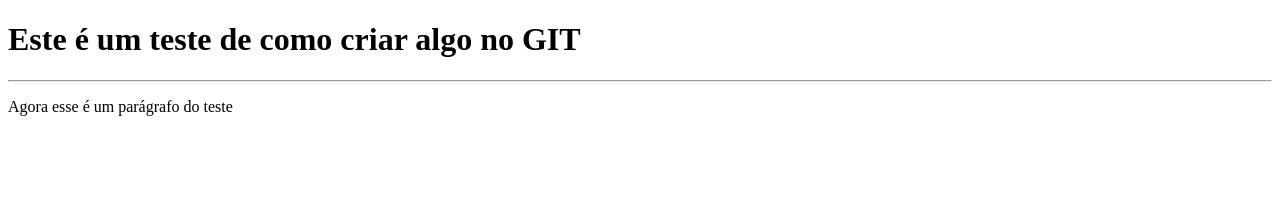
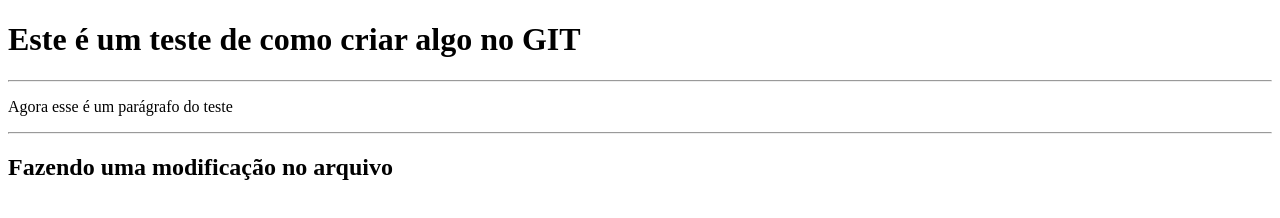
Before and after one commit to elielaguiar/teste, a plain HTML site: page index.html in a window 1280 px wide. Drawn offline with Linux system fonts and the light colour scheme.

Commit message:
Fazendo algumas modificações no html

```diff
--- a/index.html
+++ b/index.html
@@ -4,11 +4,13 @@
     <meta charset="UTF-8">
     <meta http-equiv="X-UA-Compatible" content="IE=edge">
     <meta name="viewport" content="width=device-width, initial-scale=1.0">
-    <title>Teste Eliel</title>
+    <title>Apenas um teste</title>
 </head>
 <body>
     <h1>Este é um teste de como criar algo no GIT</h1>
     <hr>
     <p>Agora esse é um parágrafo do teste</p>
+    <hr>
+    <h2>Fazendo uma modificação no arquivo</h2>
 </body>
 </html>
```
